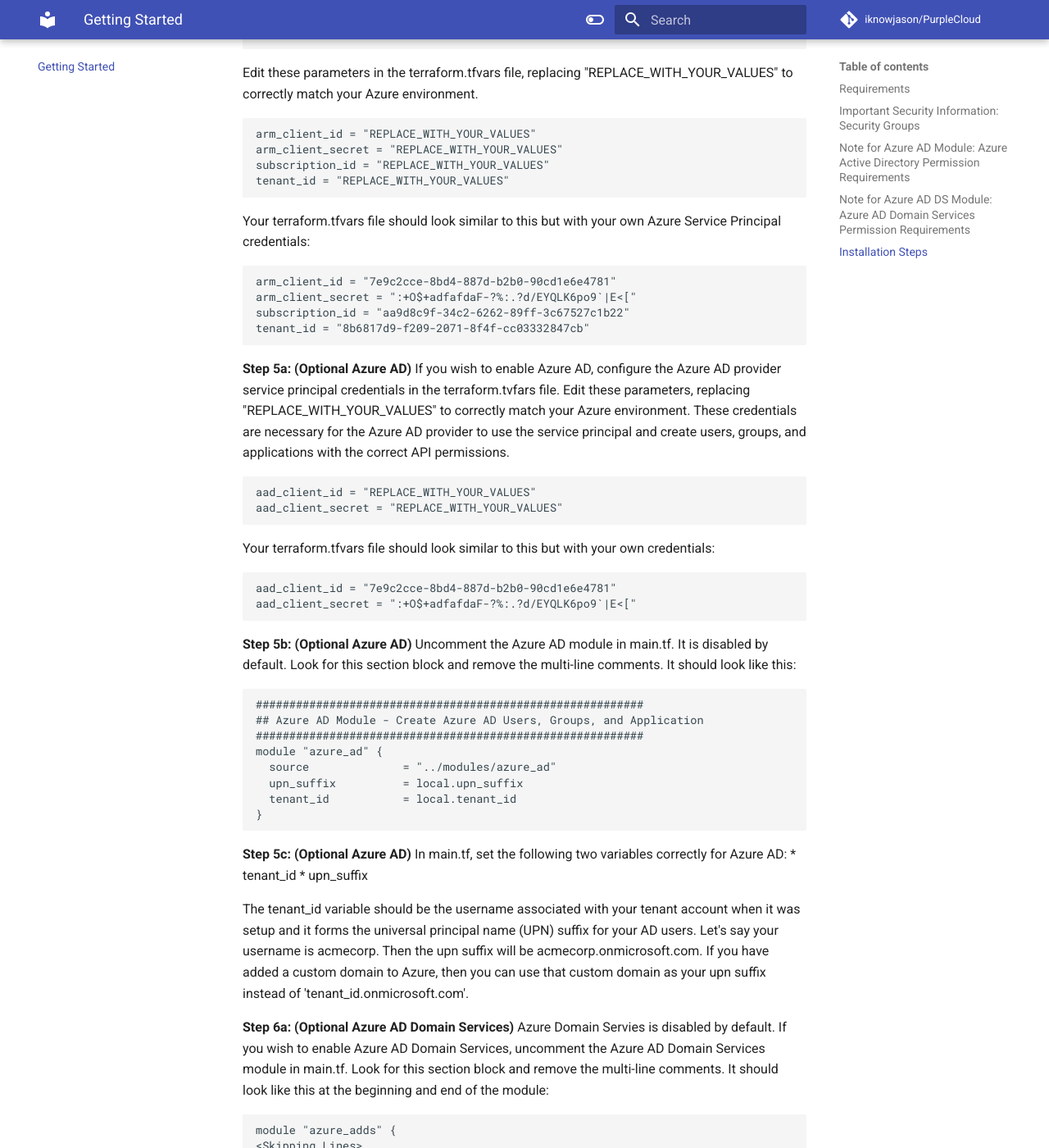
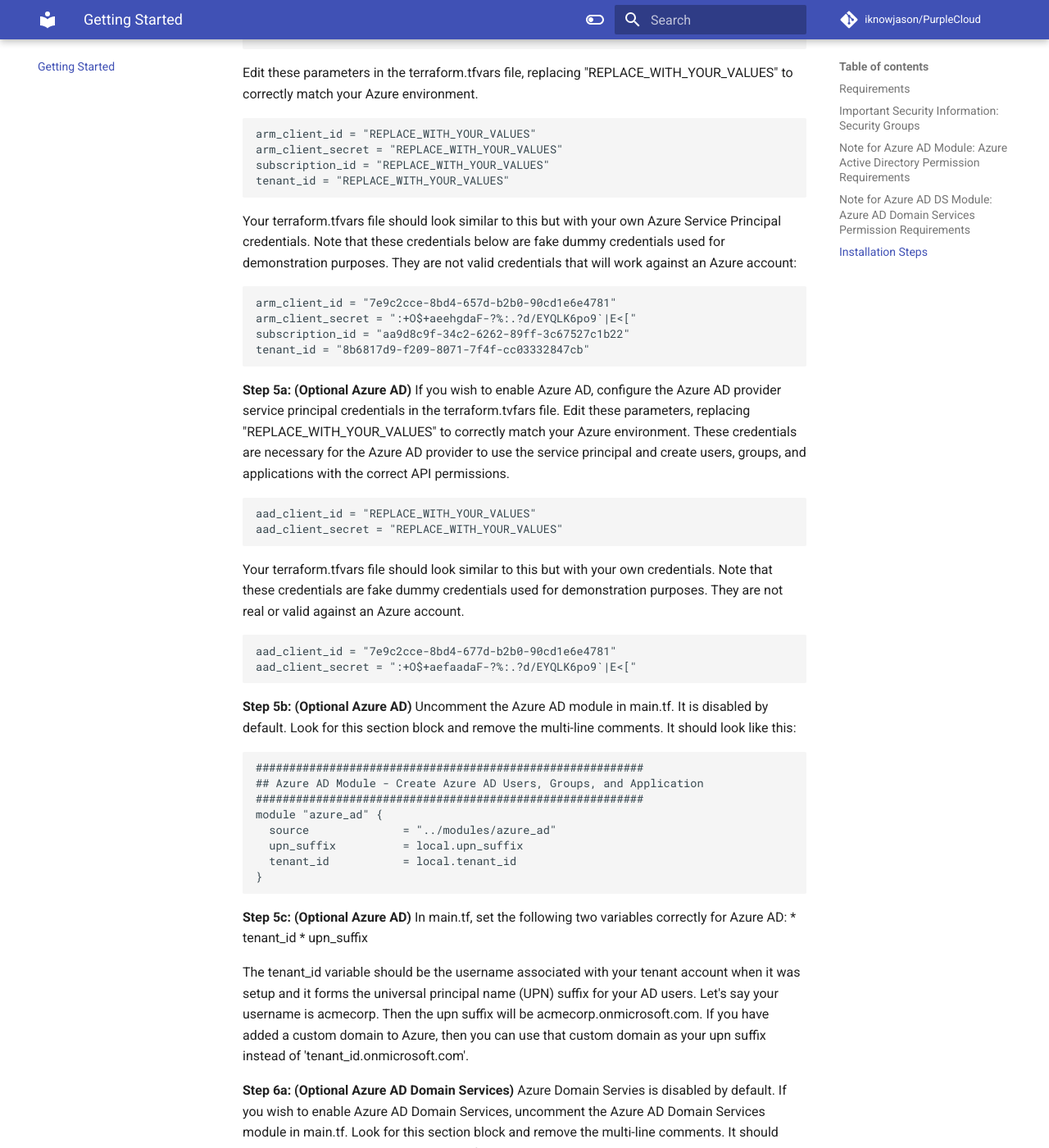
Before and after one commit to iknowjason/PurpleCloud, an MkDocs documentation site: the page built from docs/install.md, in a window 1280 px wide and 1400 px high, scrolled down 2557 px. Shown: the whole window at 82% size. Built offline with MkDocs 1.6.1 and Material for MkDocs 9.7.7, drawn with Linux system fonts in a browser that asks for light colours; comment, search, counter and statistics services are not loaded.

Commit message:
Update documentation

````diff
--- a/docs/install.md
+++ b/docs/install.md
@@ -85,12 +85,12 @@ subscription_id = "REPLACE_WITH_YOUR_VALUES"
 tenant_id = "REPLACE_WITH_YOUR_VALUES"
 ```
 
-Your terraform.tfvars file should look similar to this but with your own Azure Service Principal credentials:
+Your terraform.tfvars file should look similar to this but with your own Azure Service Principal credentials.  Note that these credentials below are fake dummy credentials used for demonstration purposes.  They are not valid credentials that will work against an Azure account:
 ```
-arm_client_id = "7e9c2cce-8bd4-887d-b2b0-90cd1e6e4781"
-arm_client_secret = ":+O$+adfafdaF-?%:.?d/EYQLK6po9`|E<["
+arm_client_id = "7e9c2cce-8bd4-657d-b2b0-90cd1e6e4781"
+arm_client_secret = ":+O$+aeehgdaF-?%:.?d/EYQLK6po9`|E<["
 subscription_id = "aa9d8c9f-34c2-6262-89ff-3c67527c1b22"
-tenant_id = "8b6817d9-f209-2071-8f4f-cc03332847cb"
+tenant_id = "8b6817d9-f209-8071-7f4f-cc03332847cb"
 ```
 
 **Step 5a: (Optional Azure AD)** If you wish to enable Azure AD, configure the Azure AD provider service principal credentials in the terraform.tvfars file.  Edit these parameters, replacing "REPLACE_WITH_YOUR_VALUES" to correctly match your Azure environment.  These credentials are necessary for the Azure AD provider to use the service principal and create users, groups, and applications with the correct API permissions.
@@ -100,10 +100,10 @@ aad_client_id = "REPLACE_WITH_YOUR_VALUES"
 aad_client_secret = "REPLACE_WITH_YOUR_VALUES"
 ```
 
-Your terraform.tfvars file should look similar to this but with your own credentials:
+Your terraform.tfvars file should look similar to this but with your own credentials.  Note that these credentials are fake dummy credentials used for demonstration purposes.  They are not real or valid against an Azure account.
 ```
-aad_client_id = "7e9c2cce-8bd4-887d-b2b0-90cd1e6e4781"
-aad_client_secret = ":+O$+adfafdaF-?%:.?d/EYQLK6po9`|E<["
+aad_client_id = "7e9c2cce-8bd4-677d-b2b0-90cd1e6e4781"
+aad_client_secret = ":+O$+aefaadaF-?%:.?d/EYQLK6po9`|E<["
 ```
 **Step 5b: (Optional Azure AD)** Uncomment the Azure AD module in main.tf.  It is disabled by default.  Look for this section block and remove the multi-line comments.  It should look like this:
 
````
